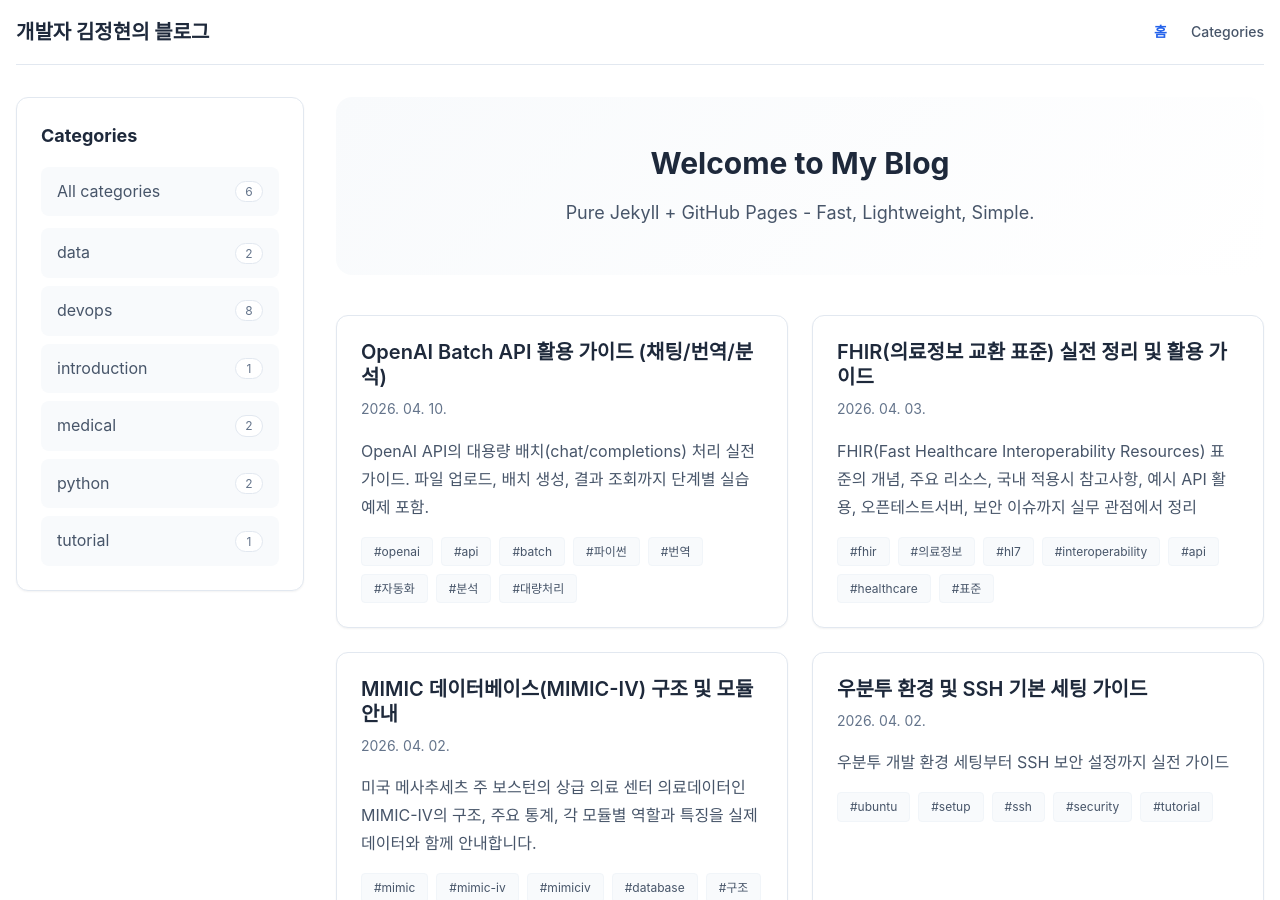
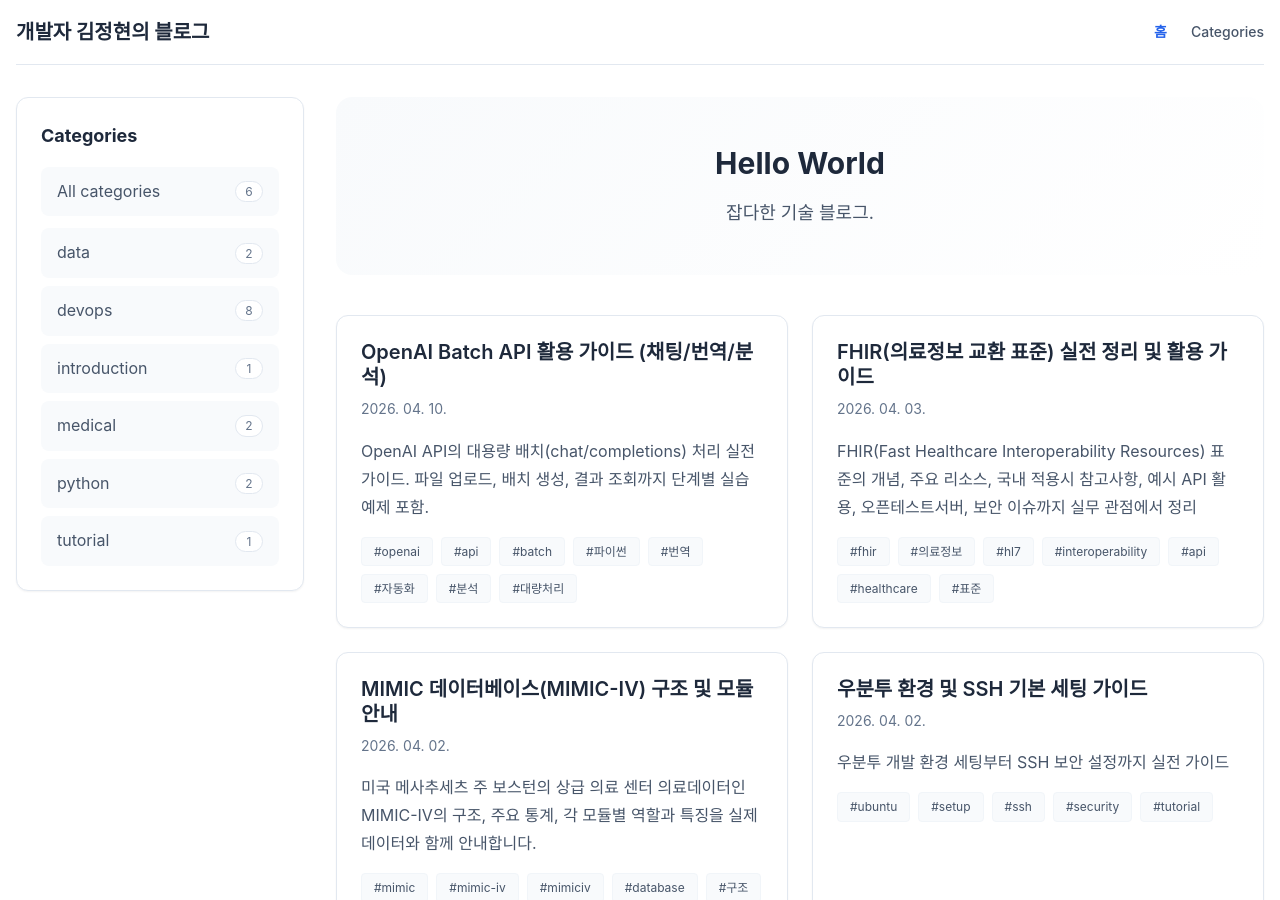
Before and after one commit to djsk721/djsk721.github.io, a Jekyll site: the page built from index.md, in a window 1280 px wide and 900 px high. Built offline with Jekyll 4.4.1, drawn with Linux system fonts in a browser that asks for light colours.

Commit message:
chore: 인덱스 변경

```diff
--- a/index.md
+++ b/index.md
@@ -4,8 +4,8 @@ permalink: /
 ---
 
 <section class="hero">
-  <h2>Welcome to My Blog</h2>
-  <p>Pure Jekyll + GitHub Pages - Fast, Lightweight, Simple.</p>
+  <h2>Hello World</h2>
+  <p>잡다한 기술 블로그.</p>
 </section>
 
 <div class="posts-grid">
```
